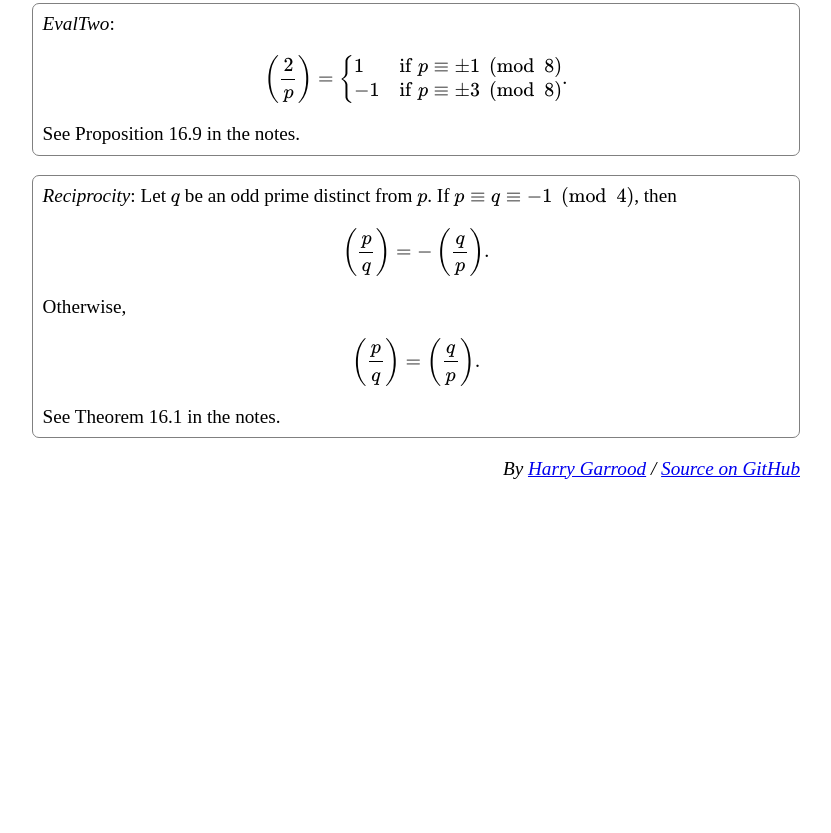
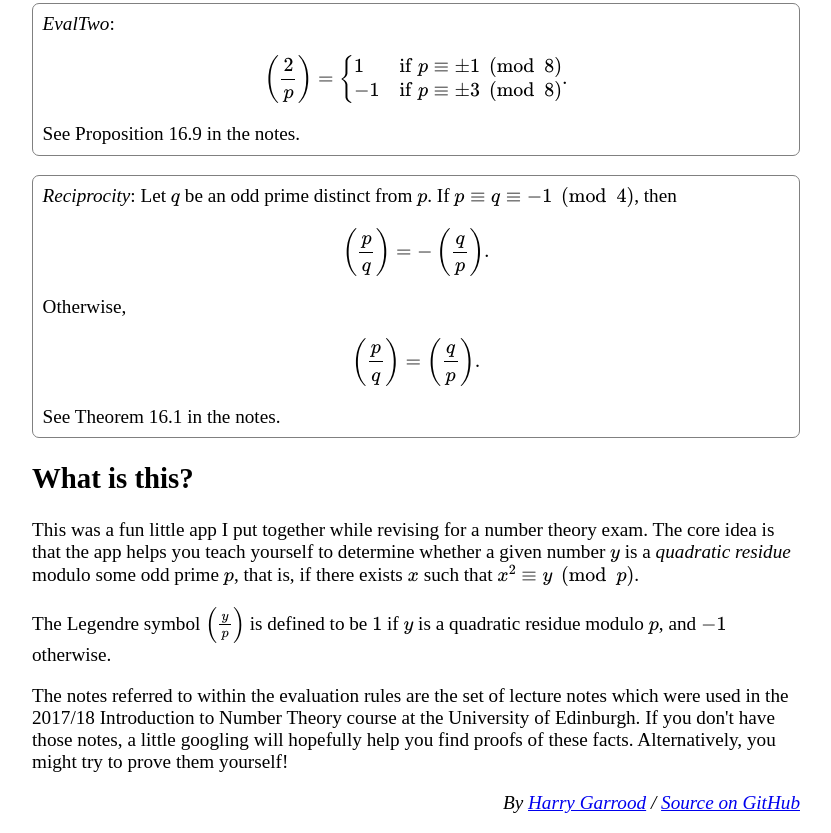
Before and after one commit to hdgarrood/legendre-symbol-calculator, a website: page dist/index.html in a window 1280 px wide. Shown: the part 1286-2119 px from the top of the page, without its empty margins (224-1055 px from the left). Before the commit the page ends 1785 px from the top, so only its background shows below. Drawn offline with nearby package versions, Linux system fonts and the light colour scheme; some packages are replaced by stand-ins of ours.

Commit message:
Improve README and duplicate it on the page

```diff
--- a/dist/index.html
+++ b/dist/index.html
@@ -101,6 +101,28 @@ form span:not(:last-child) {
           See Theorem 16.1 in the notes.
         </div>
       </div>
+      <div>
+        <h2>What is this?</h2>
+        <p>
+        This was a fun little app I put together while revising for a number theory
+        exam. The core idea is that the app helps you teach yourself to determine
+        whether a given number \(y\) is a <em>quadratic residue</em> modulo some odd
+        prime \(p\), that is, if there exists \(x\) such that \(x^2 \equiv y \pmod{p}\).
+        </p>
+
+        <p>
+        The Legendre symbol \(\left(\frac{y}{p}\right)\) is defined to be \(1\) if
+        \(y\) is a quadratic residue modulo \(p\), and \(-1\) otherwise.
+        </p>
+
+        <p>
+        The notes referred to within the evaluation rules are the set of lecture notes
+        which were used in the 2017/18 Introduction to Number Theory course at the
+        University of Edinburgh. If you don't have those notes, a little googling will
+        hopefully help you find proofs of these facts. Alternatively, you might try to
+        prove them yourself!
+        </p>
+      </div>
       <p class="credits">
         By
         <a href="https://harry.garrood.me/">Harry Garrood</a>
```
Also changed, not shown: README.md.
